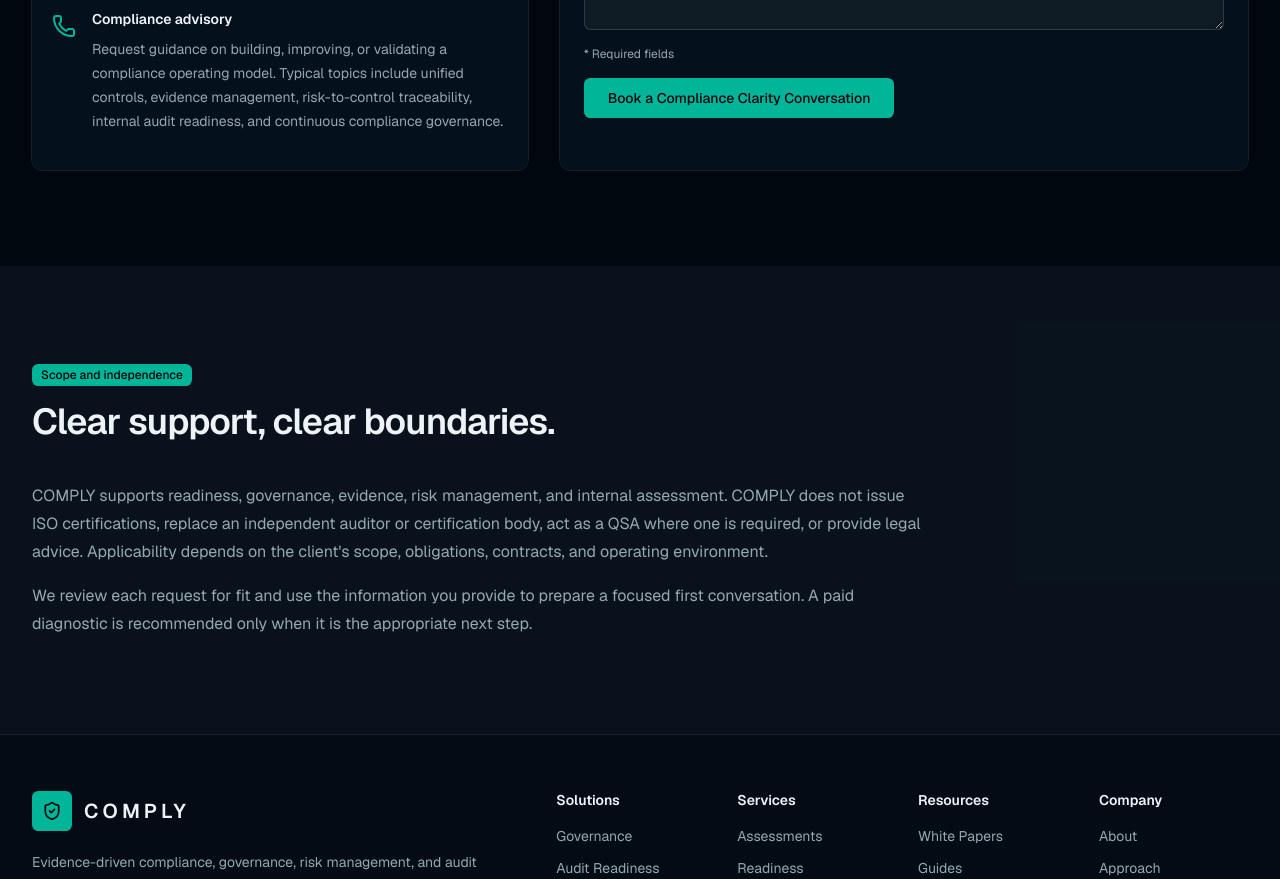
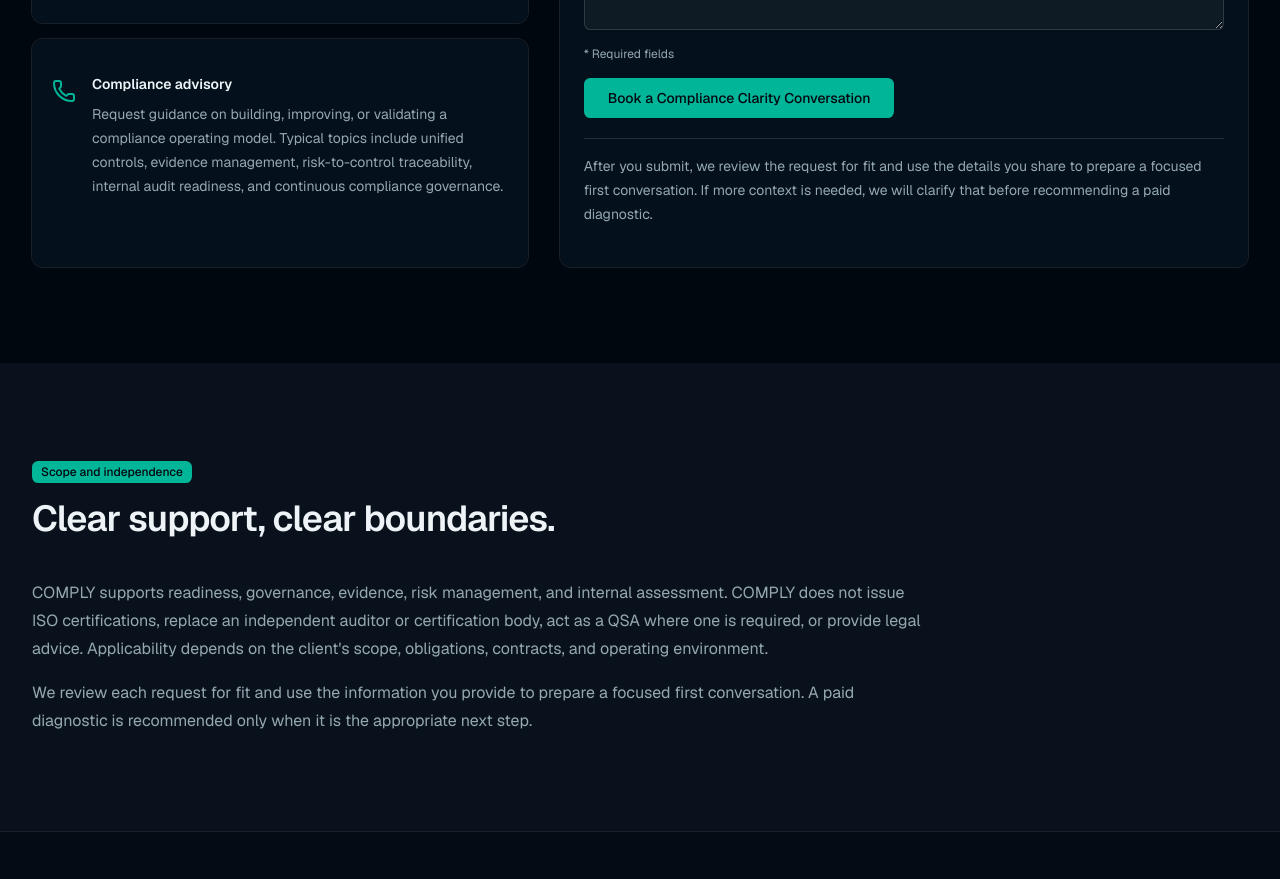
Before and after one commit to hlanslots/Comply-Website, a Next.js app: page /contact in a window 1280 px wide. Shown: the part 1200-2079 px from the top of the page. Built offline with nearby package versions, Linux system fonts and the light colour scheme.

Commit message:
copy: clarify contact follow-up expectations

```diff
--- a/src/app/contact/page.tsx
+++ b/src/app/contact/page.tsx
@@ -67,6 +67,11 @@
           <Card className="bg-card/80">
             <CardContent className="p-6">
               <ContactForm />
+              <p className="mt-5 border-t border-border pt-4 text-sm leading-6 text-muted-foreground">
+                After you submit, we review the request for fit and use the details you share to
+                prepare a focused first conversation. If more context is needed, we will clarify
+                that before recommending a paid diagnostic.
+              </p>
             </CardContent>
           </Card>
         </div>
--- a/src/components/marketing/contact-form.tsx
+++ b/src/components/marketing/contact-form.tsx
@@ -47,7 +47,7 @@
 
     form.reset();
     setState("sent");
-    setStatusMessage("Your message has been sent. We will be in touch soon.");
+    setStatusMessage("Your message has been sent. We will review the details and prepare the next step.");
   }
 
   return (
```
